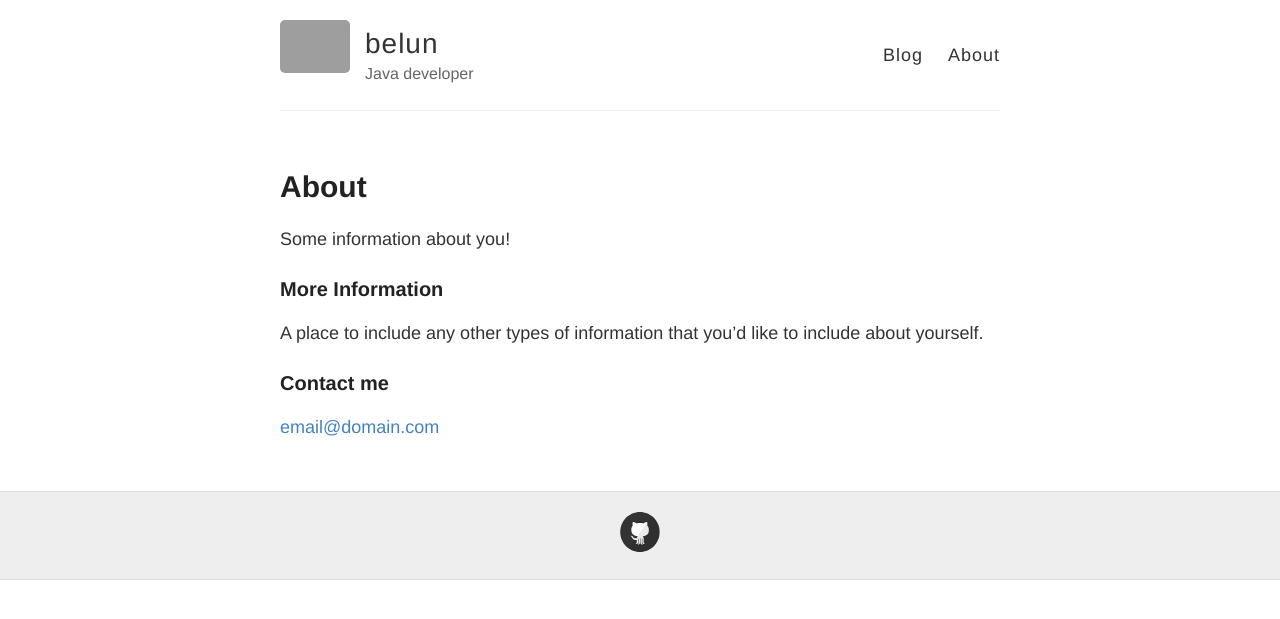
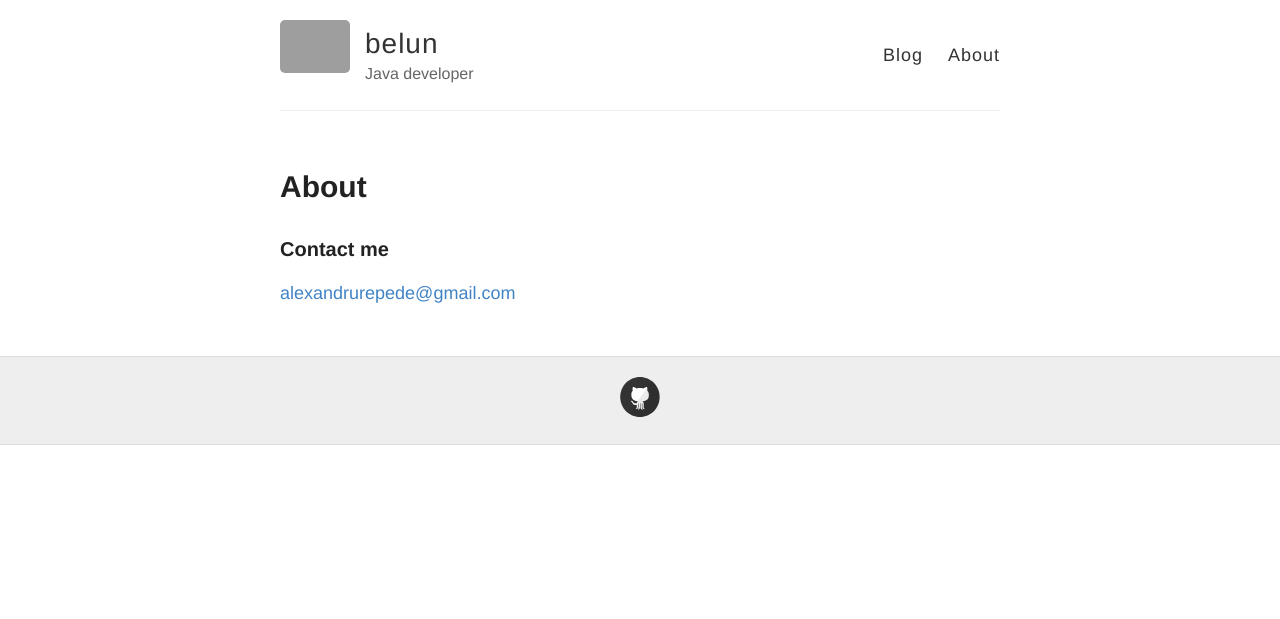
Before and after one commit to belun/delete-this, a Jekyll site: the page built from about.md, in a window 1280 px wide. Shown: the top 619 px of the page. Built offline with Jekyll 4.4.1, drawn with Linux system fonts in a browser that asks for light colours; grey boxes are pictures that could not be loaded.

Commit message:
updated About

```diff
--- a/about.md
+++ b/about.md
@@ -2,14 +2,10 @@
 layout: page
 title: About
 permalink: /about/
+published: true
 ---
 
-Some information about you!
-
-### More Information
-
-A place to include any other types of information that you'd like to include about yourself.
 
 ### Contact me
 
-[email@domain.com](mailto:email@domain.com)
+[alexandrurepede@gmail.com](mailto:alexandrurepede@gmail.com)
```
